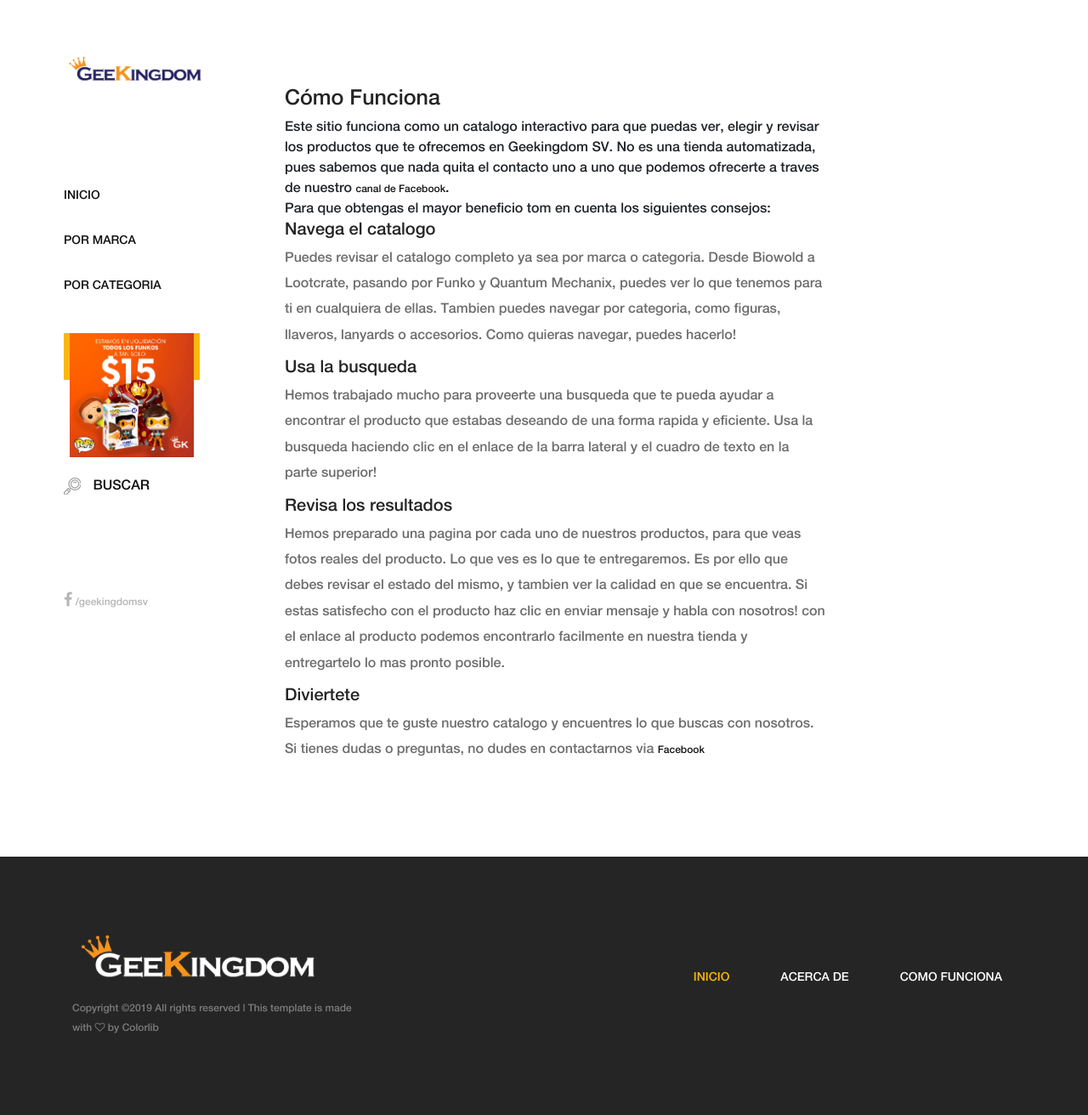
After one commit to lgcelarie/gksv_catalog, a Flask app: page /como-funciona in a window 1280 px wide. The commit adds this page. Shown: the whole page at 85% size. Run offline with Flask 2, Linux system fonts and the light colour scheme; some libraries are stand-ins or nearby versions.

Commit message:
carga basica de paginas estaticas

```diff
--- a/app/main/views.py
+++ b/app/main/views.py
@@ -122,6 +122,13 @@ def logout():
     logout_user()
     return redirect(url_for('main.index'))
 
+@main.route('/como-funciona')
+def como_funciona():
+    return render_template('como-funciona.html')
+
+@main.route('/acerca-de')
+def acerca_de():
+    return render_template('acerca-de.html')
 
 @main.route('/load')
 @login_required
--- a/app/templates/base.html
+++ b/app/templates/base.html
@@ -129,13 +129,13 @@ Copyright &copy;<script>document.write(new Date().getFullYear());</script> All r
                                 <div class="collapse navbar-collapse" id="footerNavContent">
                                     <ul class="navbar-nav ml-auto">
                                         <li class="nav-item active">
-                                            <a class="nav-link" href="index.html">Inicio</a>
+                                            <a class="nav-link" href="{{url_for('main.index')}}">Inicio</a>
                                         </li>
                                         <li class="nav-item">
-                                            <a class="nav-link" href="shop.html">Acerca De</a>
+                                            <a class="nav-link" href="{{url_for('main.acerca_de')}}">Acerca De</a>
                                         </li>
                                         <li class="nav-item">
-                                            <a class="nav-link" href="product-details.html">Como Funciona</a>
+                                            <a class="nav-link" href="{{url_for('main.como_funciona')}}">Como Funciona</a>
                                         </li>
                                     </ul>
                                 </div>
--- /dev/null
+++ b/app/templates/como-funciona.html
@@ -0,0 +1,43 @@
+{% extends "base.html" %}
+    {% block page_content %}
+
+    <div class="amado_product_area section-padding-100">
+            <div class="container-fluid">
+                <div class="row">
+                    <div class="col-12">
+                    	<h1>Cómo Funciona</h1>
+                    	<div>
+                    		Este sitio funciona como un catalogo interactivo para que puedas ver, elegir y revisar los productos que te ofrecemos en Geekingdom SV. No es una tienda automatizada, pues sabemos que nada quita el contacto uno a uno que podemos ofrecerte a traves de nuestro <a href="https://www.facebook.com/geekingdomsv">canal de Facebook</a>.
+                    	</div>
+                    	<div>
+                    		Para que obtengas el mayor beneficio tom en cuenta los siguientes consejos:
+                    		<div>
+                    			<h2>Navega el catalogo</h2>
+                    			<p>
+                    				Puedes revisar el catalogo completo ya sea por marca o categoria. Desde Biowold a Lootcrate, pasando por Funko y Quantum Mechanix, puedes ver lo que tenemos para ti en cualquiera de ellas. Tambien puedes navegar por categoria, como figuras, llaveros, lanyards o accesorios. Como quieras navegar, puedes hacerlo!
+                    			</p>
+                    		</div>
+                    		<div>
+                    			<h2>Usa la busqueda</h2>
+                    			<p>
+                    				Hemos trabajado mucho para proveerte una busqueda que te pueda ayudar a encontrar el producto que estabas deseando de una forma rapida y eficiente. Usa la busqueda haciendo clic en el enlace de la barra lateral y el cuadro de texto en la parte superior!
+                    			</p>
+                    		</div>
+                    		<div>
+                    			<h2>Revisa los resultados</h2>
+                    			<p>
+                    				Hemos preparado una pagina por cada uno de nuestros productos, para que veas fotos reales del producto. Lo que ves es lo que te entregaremos. Es por ello que debes revisar el estado del mismo, y tambien ver la calidad en que se encuentra. Si estas satisfecho con el producto haz clic en enviar mensaje y habla con nosotros! con el enlace al producto podemos encontrarlo facilmente en nuestra tienda y entregartelo lo mas pronto posible.
+                    			</p>
+                    		</div>
+                    		<div>
+                    			<h2>Diviertete</h2>
+                    			<p>
+                    				Esperamos que te guste nuestro catalogo y encuentres lo que buscas con nosotros. Si tienes dudas o preguntas, no dudes en contactarnos via <a href="https://www.facebook.com/geekingdomsv">Facebook</a>
+                    			</p>
+                    		</div>
+                    	</div>
+                    </div>
+                </div>
+            </div>
+        </div>
+    {% endblock %}
```
Also changed, not shown: app/templates/acerca-de.html (added, +25 -0 lines), app/templates/product.html (+1 -6 lines).
